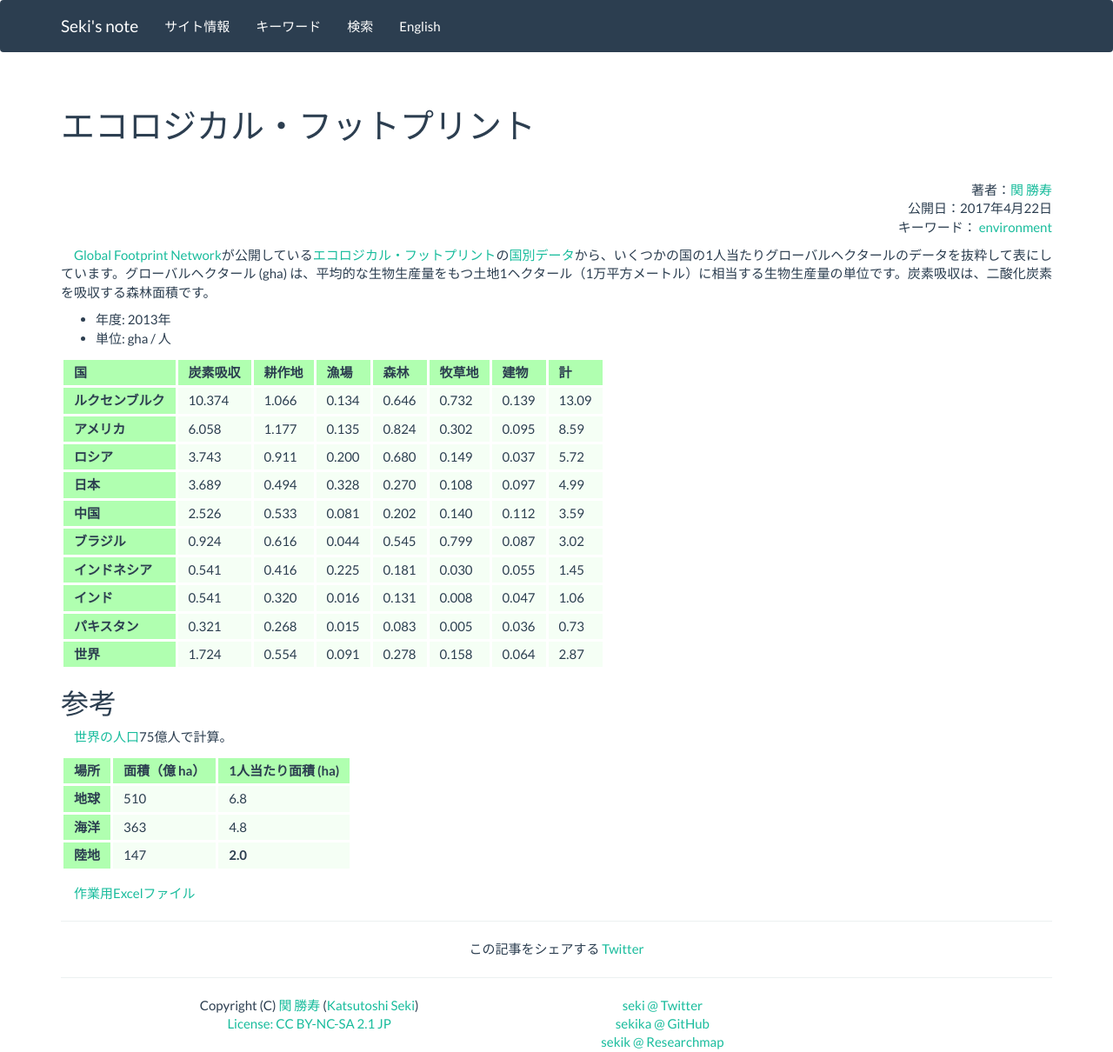
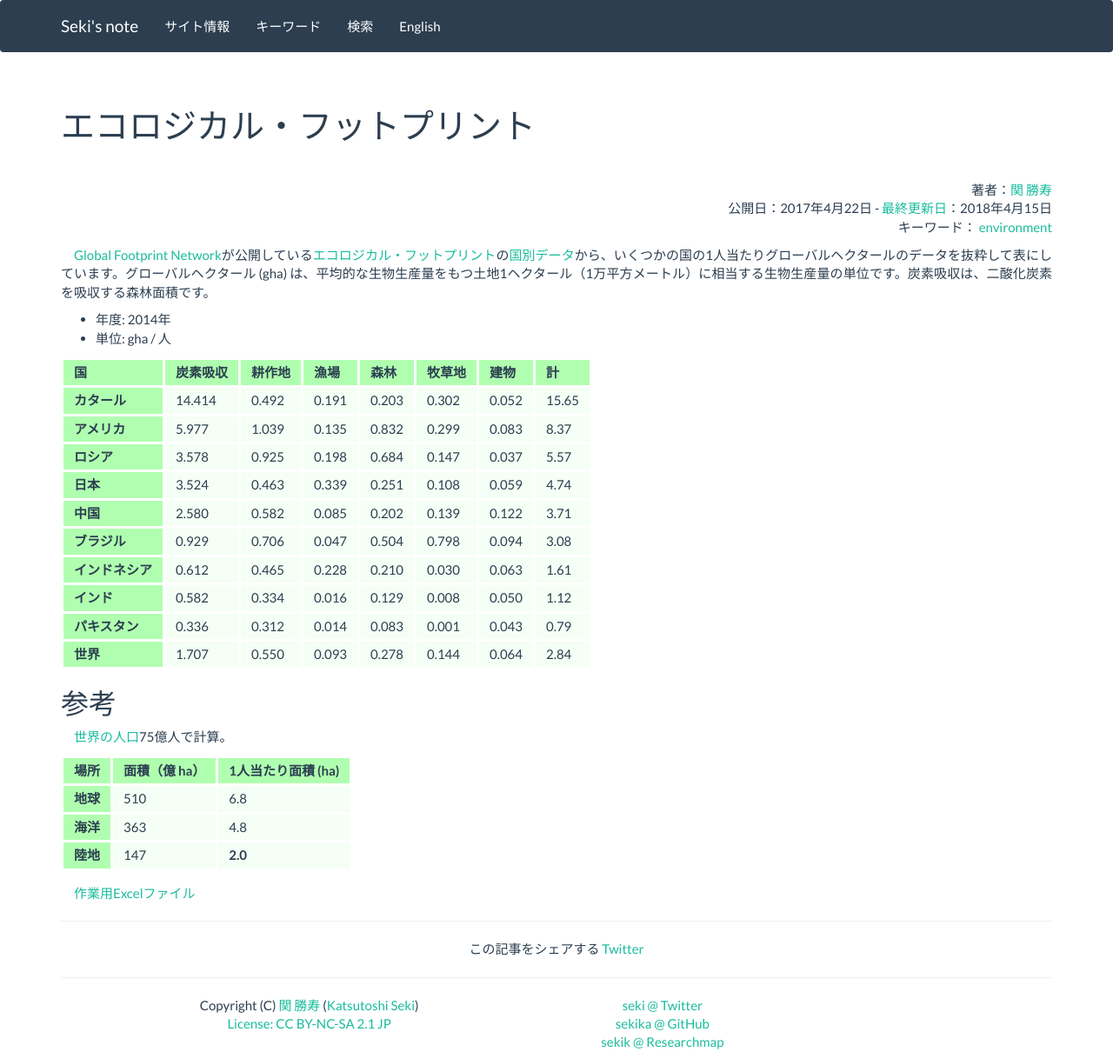
Before and after one commit to sekika/sekika.github.io, a Jekyll site: the page built from _posts/2017-04-22-EcologicalFootprint.md, in a window 1280 px wide. Shown: the whole page at 87% size. Built offline with Jekyll 4.4.1, drawn with Linux system fonts in a browser that asks for light colours; nearby versions of some CDN libraries; comment, search, counter and statistics services are not loaded.

Commit message:
2014年のデータ

```diff
--- a/_posts/2017-04-22-EcologicalFootprint.md
+++ b/_posts/2017-04-22-EcologicalFootprint.md
@@ -2,11 +2,12 @@
 layout: post
 title: エコロジカル・フットプリント
 date: 2017-04-22 17:54:41 +0000
+update: 2018-04-15 14:48:21 +0000
 tag: environment
 ---
-[Global Footprint Network](http://data.footprintnetwork.org/)が公開している[エコロジカル・フットプリント](https://ja.wikipedia.org/wiki/%E3%82%A8%E3%82%B3%E3%83%AD%E3%82%B8%E3%82%AB%E3%83%AB%E3%83%BB%E3%83%95%E3%83%83%E3%83%88%E3%83%97%E3%83%AA%E3%83%B3%E3%83%88)の[国別データ](http://data.footprintnetwork.org/compareCountries.html)から、いくつかの国の1人当たりグローバルヘクタールのデータを抜粋して表にしています。グローバルヘクタール (gha) は、平均的な生物生産量をもつ土地1ヘクタール（1万平方メートル）に相当する生物生産量の単位です。炭素吸収は、二酸化炭素を吸収する森林面積です。
+[Global Footprint Network](http://data.footprintnetwork.org/)が公開している[エコロジカル・フットプリント](https://ja.wikipedia.org/wiki/%E3%82%A8%E3%82%B3%E3%83%AD%E3%82%B8%E3%82%AB%E3%83%AB%E3%83%BB%E3%83%95%E3%83%83%E3%83%88%E3%83%97%E3%83%AA%E3%83%B3%E3%83%88)の[国別データ](http://data.footprintnetwork.org/#/compareCountries)から、いくつかの国の1人当たりグローバルヘクタールのデータを抜粋して表にしています。グローバルヘクタール (gha) は、平均的な生物生産量をもつ土地1ヘクタール（1万平方メートル）に相当する生物生産量の単位です。炭素吸収は、二酸化炭素を吸収する森林面積です。
 
-* 年度: 2013年
+* 年度: 2014年
 * 単位: gha / 人
 
 <table>
@@ -21,104 +22,104 @@ tag: environment
 		<th>計</th>
 	</tr>
 	<tr>
-		<th>ルクセンブルク</th>
-		<td>10.374</td>
-		<td>1.066</td>
-		<td>0.134</td>
-		<td>0.646</td>
-		<td>0.732</td>
-		<td>0.139</td>
-		<td>13.09</td>
+		<th>カタール</th>
+		<td>14.414 </td>
+		<td>0.492 </td>
+		<td>0.191 </td>
+		<td>0.203 </td>
+		<td>0.302 </td>
+		<td>0.052 </td>
+		<td>15.65 </td>
 	</tr>
 	<tr>
 		<th>アメリカ</th>
-		<td>6.058</td>
-		<td>1.177</td>
-		<td>0.135</td>
-		<td>0.824</td>
-		<td>0.302</td>
-		<td>0.095</td>
-		<td>8.59</td>
+		<td>5.977 </td>
+		<td>1.039 </td>
+		<td>0.135 </td>
+		<td>0.832 </td>
+		<td>0.299 </td>
+		<td>0.083 </td>
+		<td>8.37 </td>
 	</tr>
 	<tr>
 		<th>ロシア</th>
-		<td>3.743</td>
-		<td>0.911</td>
-		<td>0.200</td>
-		<td>0.680</td>
-		<td>0.149</td>
-		<td>0.037</td>
-		<td>5.72</td>
+		<td>3.578 </td>
+		<td>0.925 </td>
+		<td>0.198 </td>
+		<td>0.684 </td>
+		<td>0.147 </td>
+		<td>0.037 </td>
+		<td>5.57 </td>
 	</tr>
 	<tr>
 		<th>日本</th>
-		<td>3.689</td>
-		<td>0.494</td>
-		<td>0.328</td>
-		<td>0.270</td>
-		<td>0.108</td>
-		<td>0.097</td>
-		<td>4.99</td>
+		<td>3.524 </td>
+		<td>0.463 </td>
+		<td>0.339 </td>
+		<td>0.251 </td>
+		<td>0.108 </td>
+		<td>0.059 </td>
+		<td>4.74 </td>
 	</tr>
 	<tr>
 		<th>中国</th>
-		<td>2.526</td>
-		<td>0.533</td>
-		<td>0.081</td>
-		<td>0.202</td>
-		<td>0.140</td>
-		<td>0.112</td>
-		<td>3.59</td>
+		<td>2.580 </td>
+		<td>0.582 </td>
+		<td>0.085 </td>
+		<td>0.202 </td>
+		<td>0.139 </td>
+		<td>0.122 </td>
+		<td>3.71 </td>
 	</tr>
 	<tr>
 		<th>ブラジル</th>
-		<td>0.924</td>
-		<td>0.616</td>
-		<td>0.044</td>
-		<td>0.545</td>
-		<td>0.799</td>
-		<td>0.087</td>
-		<td>3.02</td>
+		<td>0.929 </td>
+		<td>0.706 </td>
+		<td>0.047 </td>
+		<td>0.504 </td>
+		<td>0.798 </td>
+		<td>0.094 </td>
+		<td>3.08 </td>
 	</tr>
 	<tr>
 		<th>インドネシア</th>
-		<td>0.541</td>
-		<td>0.416</td>
-		<td>0.225</td>
-		<td>0.181</td>
-		<td>0.030</td>
-		<td>0.055</td>
-		<td>1.45</td>
+		<td>0.612 </td>
+		<td>0.465 </td>
+		<td>0.228 </td>
+		<td>0.210 </td>
+		<td>0.030 </td>
+		<td>0.063 </td>
+		<td>1.61 </td>
 	</tr>
 	<tr>
 		<th>インド</th>
-		<td>0.541</td>
-		<td>0.320</td>
-		<td>0.016</td>
-		<td>0.131</td>
-		<td>0.008</td>
-		<td>0.047</td>
-		<td>1.06</td>
+		<td>0.582 </td>
+		<td>0.334 </td>
+		<td>0.016 </td>
+		<td>0.129 </td>
+		<td>0.008 </td>
+		<td>0.050 </td>
+		<td>1.12 </td>
 	</tr>
 	<tr>
 		<th>パキスタン</th>
-		<td>0.321</td>
-		<td>0.268</td>
-		<td>0.015</td>
-		<td>0.083</td>
-		<td>0.005</td>
-		<td>0.036</td>
-		<td>0.73</td>
+		<td>0.336 </td>
+		<td>0.312 </td>
+		<td>0.014 </td>
+		<td>0.083 </td>
+		<td>0.001 </td>
+		<td>0.043 </td>
+		<td>0.79 </td>
 	</tr>
 	<tr>
 		<th>世界</th>
-		<td>1.724</td>
-		<td>0.554</td>
-		<td>0.091</td>
-		<td>0.278</td>
-		<td>0.158</td>
-		<td>0.064</td>
-		<td>2.87</td>
+		<td>1.707 </td>
+		<td>0.550 </td>
+		<td>0.093 </td>
+		<td>0.278 </td>
+		<td>0.144 </td>
+		<td>0.064 </td>
+		<td>2.84 </td>
 	</tr>
 </table>
 
```
